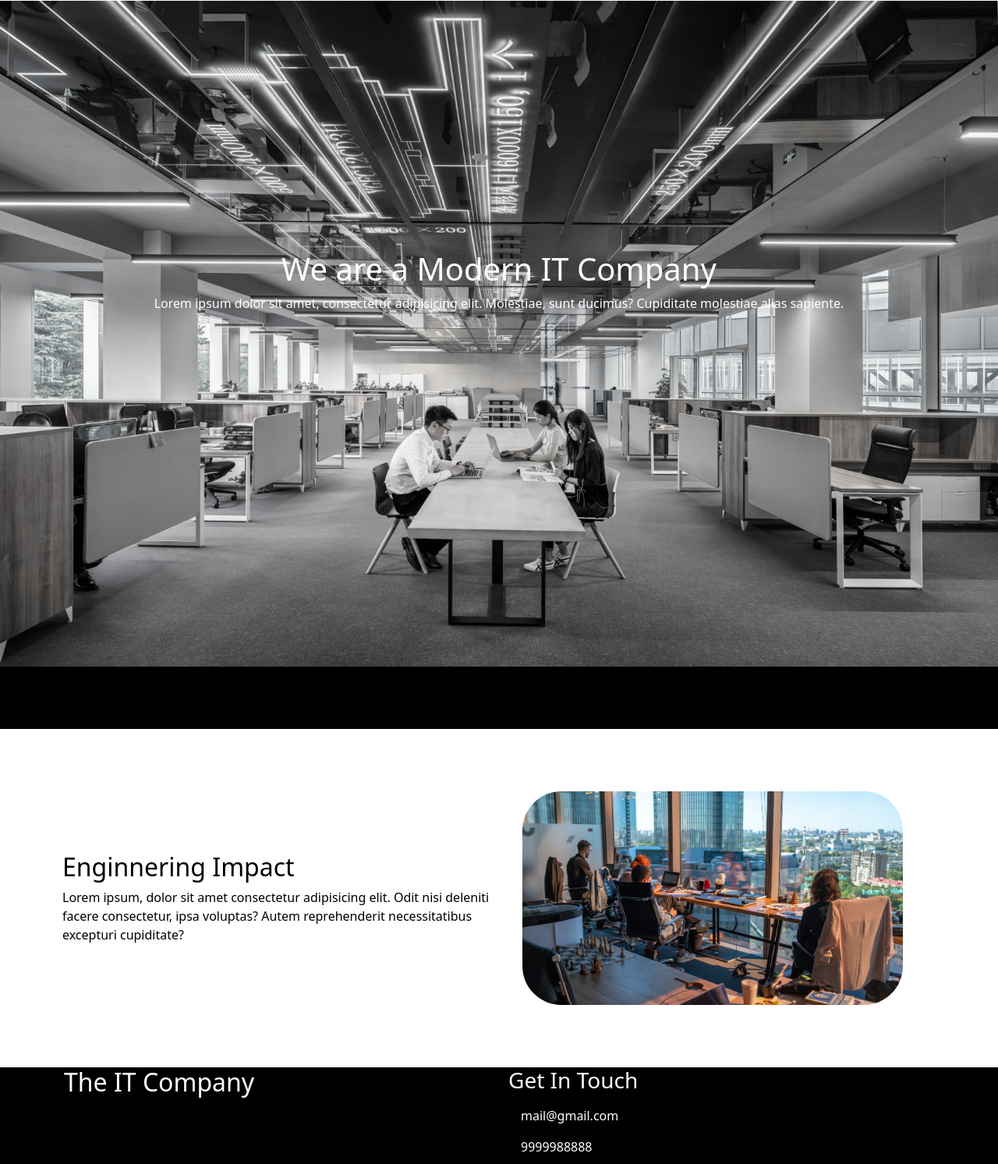
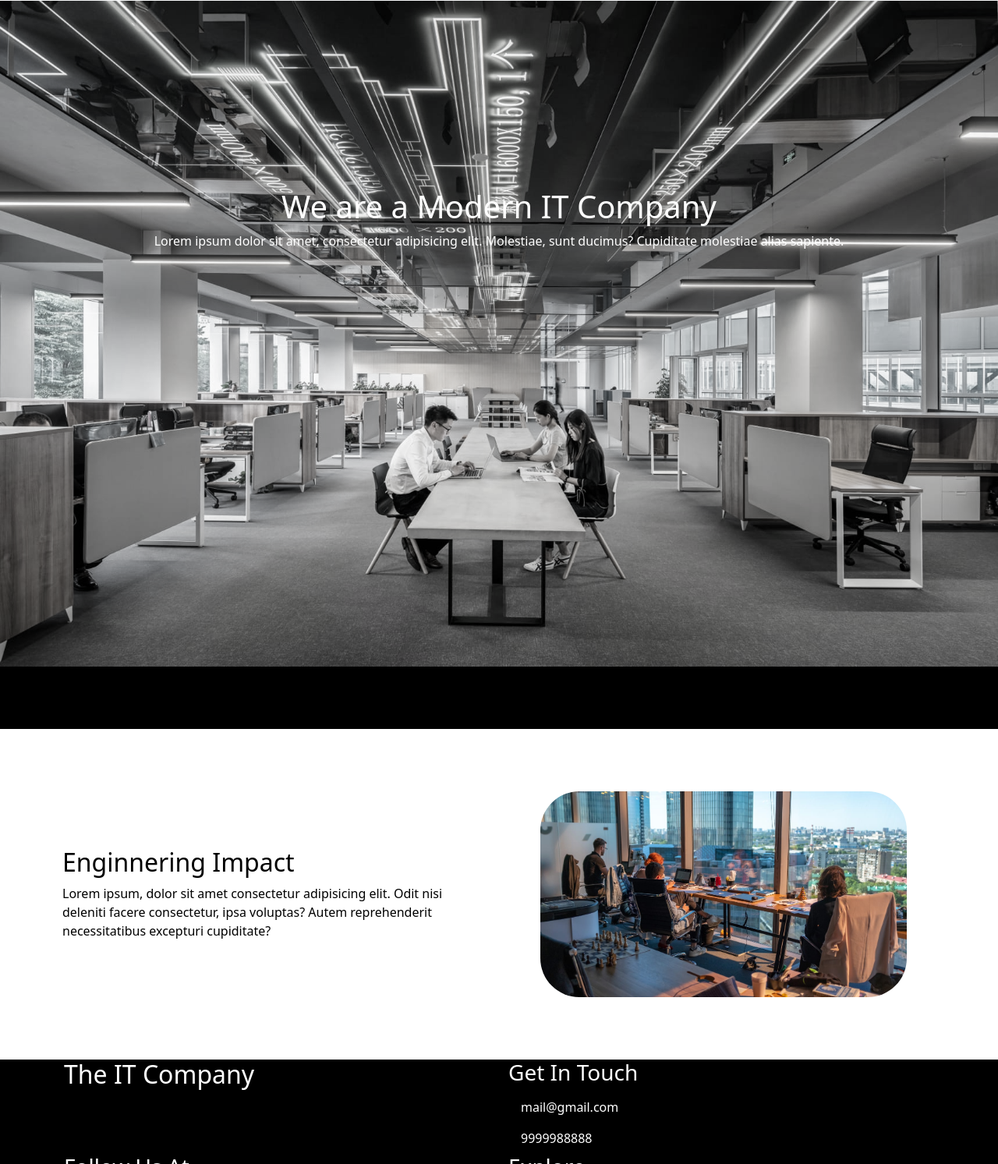
Before and after one commit to shashwata27/The_IT_Company_Website, a plain HTML site: page index.html in a window 1280 px wide. Shown: the part 55-1548 px from the top of the page at 78% size. Drawn offline with nearby package versions, Linux system fonts and the light colour scheme.

Commit message:
css cleanup

```diff
--- a/css/style.css
+++ b/css/style.css
@@ -67,7 +67,7 @@ a {
 .start-page > div {
   position: relative;
 
-  top: 40vh;
+  top: 15rem;
 }
 
 /*    Engg Impact     */
@@ -85,6 +85,7 @@ a {
   margin-left: 5rem;
   margin-top: 5rem;
   margin-bottom: 5rem;
+  margin-right: 5rem;
 }
 
 .engg-impact-img > img {
@@ -93,6 +94,7 @@ a {
 
   margin-top: 5rem;
   margin-bottom: 5rem;
+  margin-right: 5rem;
 
   border-radius: 50px;
 }
--- a/index.html
+++ b/index.html
@@ -85,7 +85,7 @@
             images/startpage_s6dtuc/startpage_s6dtuc_c_scale,w_3840.jpg 3840w
           "
           src="images/startpage_s6dtuc/startpage_s6dtuc_c_scale,w_3840.jpg"
-          alt=""
+          alt="Staring Page"
         />
       </picture>
     </div>
```
